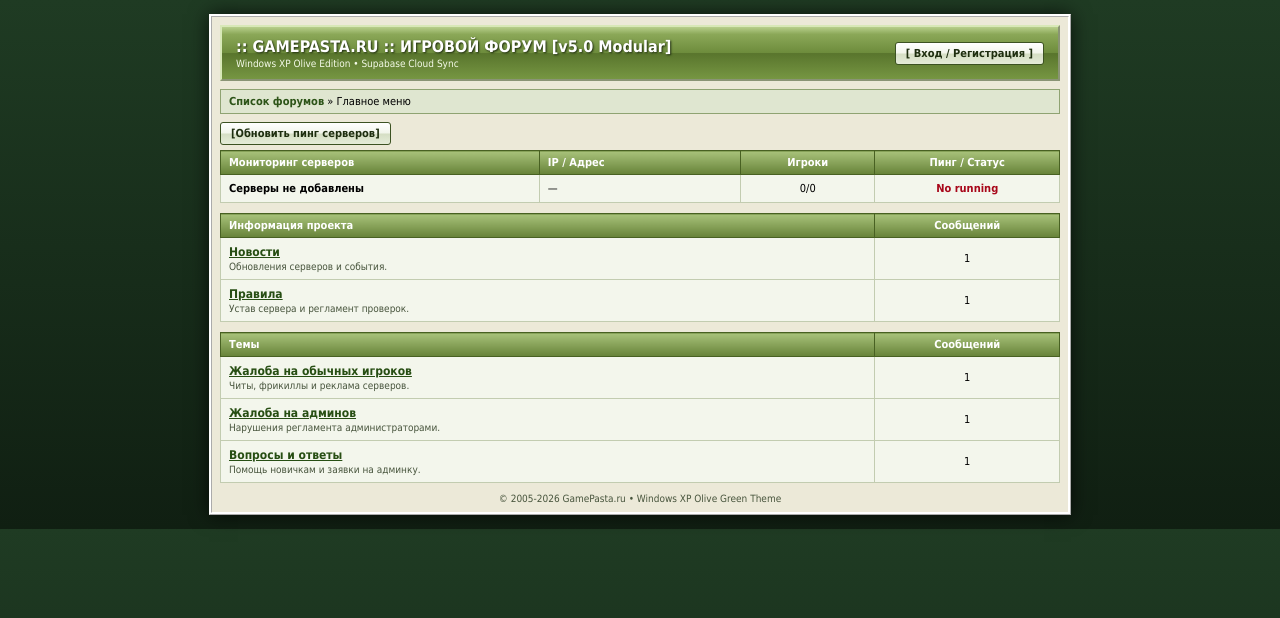
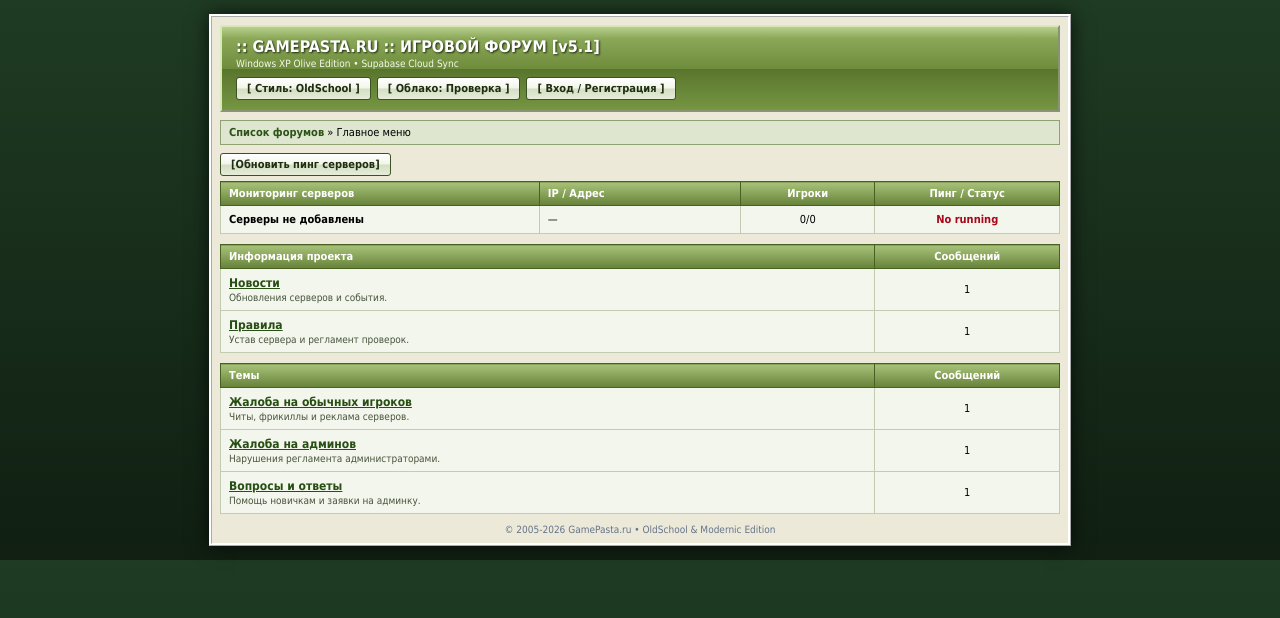
Before and after one commit to axelrun00-eng/gamepasta, a plain HTML site: page index.html in a window 1280 px wide. Drawn offline with Linux system fonts and the light colour scheme; no server answers.

Commit message:
Update index.html

```diff
--- a/index.html
+++ b/index.html
@@ -2,17 +2,21 @@
 <html lang="ru">
 <head>
   <meta charset="UTF-8">
-  <title>GamePasta.ru :: Игровой портал (v5.0 Modular)</title>
+  <title>GamePasta.ru :: Игровой портал (v5.1 Modernic)</title>
   <link rel="stylesheet" href="style.css">
 </head>
 <body>
 <div class="wrapper">
   <div class="header-bar">
     <div>
-      <h1>:: GAMEPASTA.RU :: ИГРОВОЙ ФОРУМ [v5.0 Modular]</h1>
-      <p>Windows XP Olive Edition • Supabase Cloud Sync</p>
+      <h1>:: GAMEPASTA.RU :: ИГРОВОЙ ФОРУМ [v5.1]</h1>
+      <p id="themeSubtitle">Windows XP Olive Edition • Supabase Cloud Sync</p>
     </div>
-    <button class="login-btn" id="openLoginBtn" onclick="openModal()">[ Вход / Регистрация ]</button>
+    <div style="display:flex; gap:6px; flex-wrap:wrap; align-items:center;">
+      <button class="login-btn" id="themeToggleBtn" onclick="toggleSiteTheme()">[ Стиль: OldSchool ]</button>
+      <button class="login-btn" id="cloudSyncBtn" onclick="forceSyncNow()">[ Облако: Проверка ]</button>
+      <button class="login-btn" id="openLoginBtn" onclick="openModal()">[ Вход / Регистрация ]</button>
+    </div>
   </div>
 
   <div class="user-panel" id="savedUserPanel">
@@ -168,8 +172,8 @@
     </div>
   </div>
 
-  <div style="text-align:center; font-size:10px; color:#47543c; margin-top:8px;">
-    © 2005-2026 GamePasta.ru • Windows XP Olive Green Theme
+  <div style="text-align:center; font-size:10px; color:#64748b; margin-top:8px;">
+    © 2005-2026 GamePasta.ru • OldSchool &amp; Modernic Edition
   </div>
 </div>
 
@@ -188,7 +192,7 @@
         </select>
       </div>
       <div class="form-row"><b>Название сервера:</b><br><input type="text" id="srvName" placeholder="Наш Серверок Minecraft" required></div>
-      <div class="form-row"><b>IP или адрес (можно с :портом):</b><br><input type="text" id="srvIp" placeholder="nashserverok123.aternos.me" required></div>
+      <div class="form-row"><b>IP или адрес (можно с :портом):</b><br><input type="text" id="srvIp" placeholder="nashserverok123.aternos.me:60755" required></div>
       <div class="form-row"><b>Макс. слотов (игроков):</b><br><input type="text" id="srvMax" value="20" required></div>
       <button type="submit" class="btn-small" style="width:100%;">Добавить сервер</button>
     </form>
```
